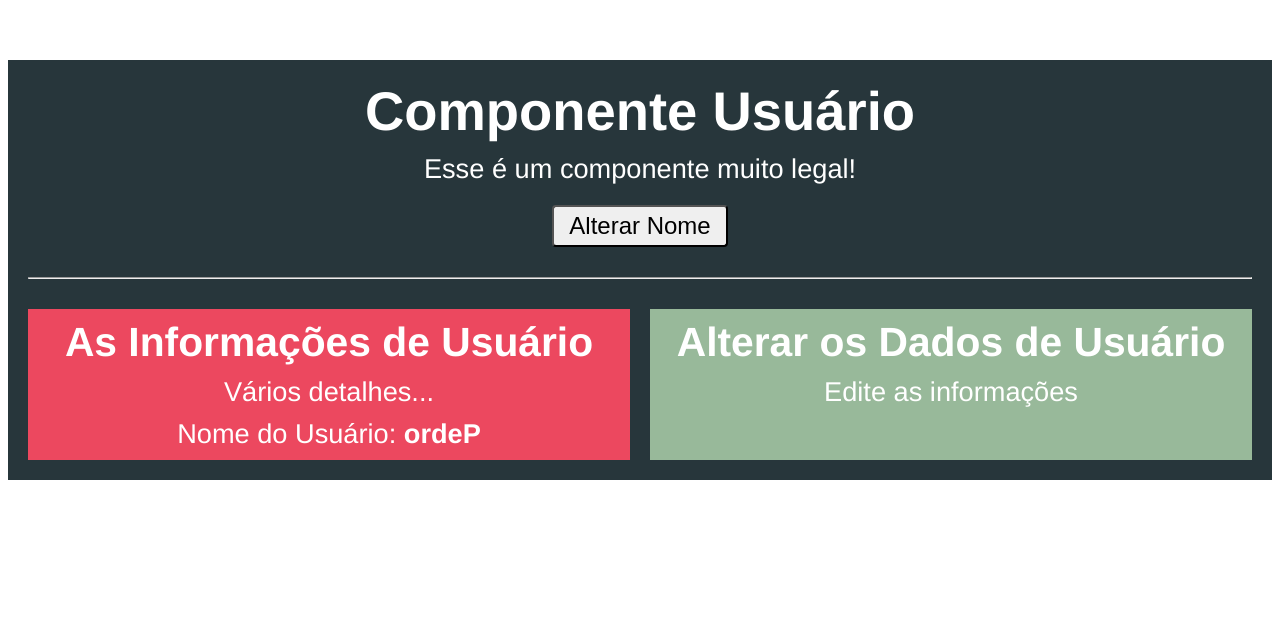
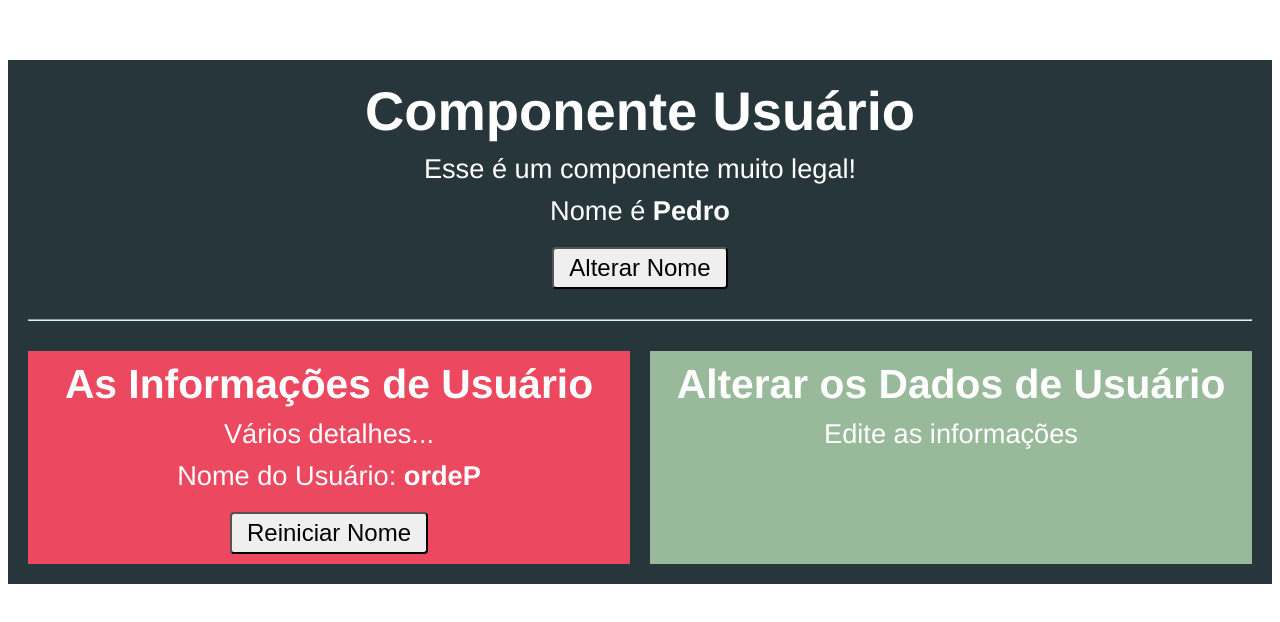
Before and after one commit to fhmurakami/vue-course-cod3r, a Vue app in the folder components-communication/communication/: page / in a window 1280 px wide. Shown: the top 622 px of the page. Built offline with nearby package versions, Linux system fonts and the light colour scheme.

Commit message:
Indirect communication with custom events

```diff
--- a/components-communication/communication/src/components/Usuario.vue
+++ b/components-communication/communication/src/components/Usuario.vue
@@ -2,10 +2,13 @@
     <div class="container">
         <h1>Componente Usuário</h1>
         <p>Esse é um componente muito legal!</p>
+        <p>Nome é <strong>{{ nome }}</strong></p>
         <button @click="alterarNome">Alterar Nome</button>
         <hr>
         <div class="componentes">
-            <app-usuario-info :nome="nome"/>
+            <app-usuario-info
+                :nome="nome"
+                @nomeMudou="nome = $event"/>
             <app-usuario-editar />
         </div>
     </div>
--- a/components-communication/communication/src/components/UsuarioInfo.vue
+++ b/components-communication/communication/src/components/UsuarioInfo.vue
@@ -3,6 +3,7 @@
         <h2>As Informações de Usuário</h2>
         <p>Vários detalhes...</p>
         <p>Nome do Usuário: <strong>{{ inverterNome() }}</strong></p>
+        <button @click="reiniciarNome">Reiniciar Nome</button>
     </div>
 </template>
 
@@ -22,6 +23,10 @@ export default {
     methods: {
         inverterNome() {
             return this.nome.split('').reverse().join('')
+        },
+        reiniciarNome() {
+            this.nome = 'Pedro'
+            this.$emit('nomeMudou', this.nome)
         }
     }
 }
```
